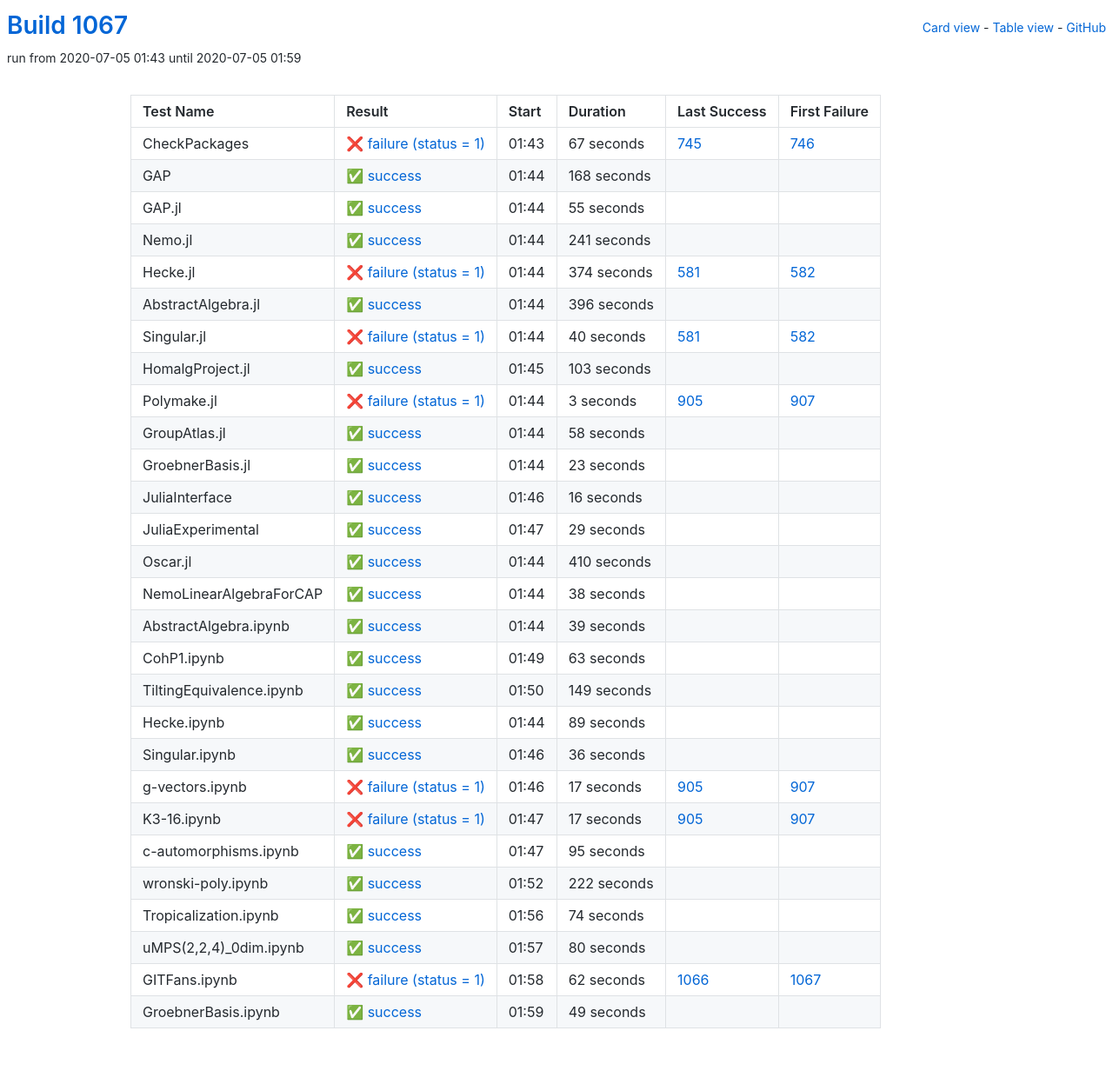
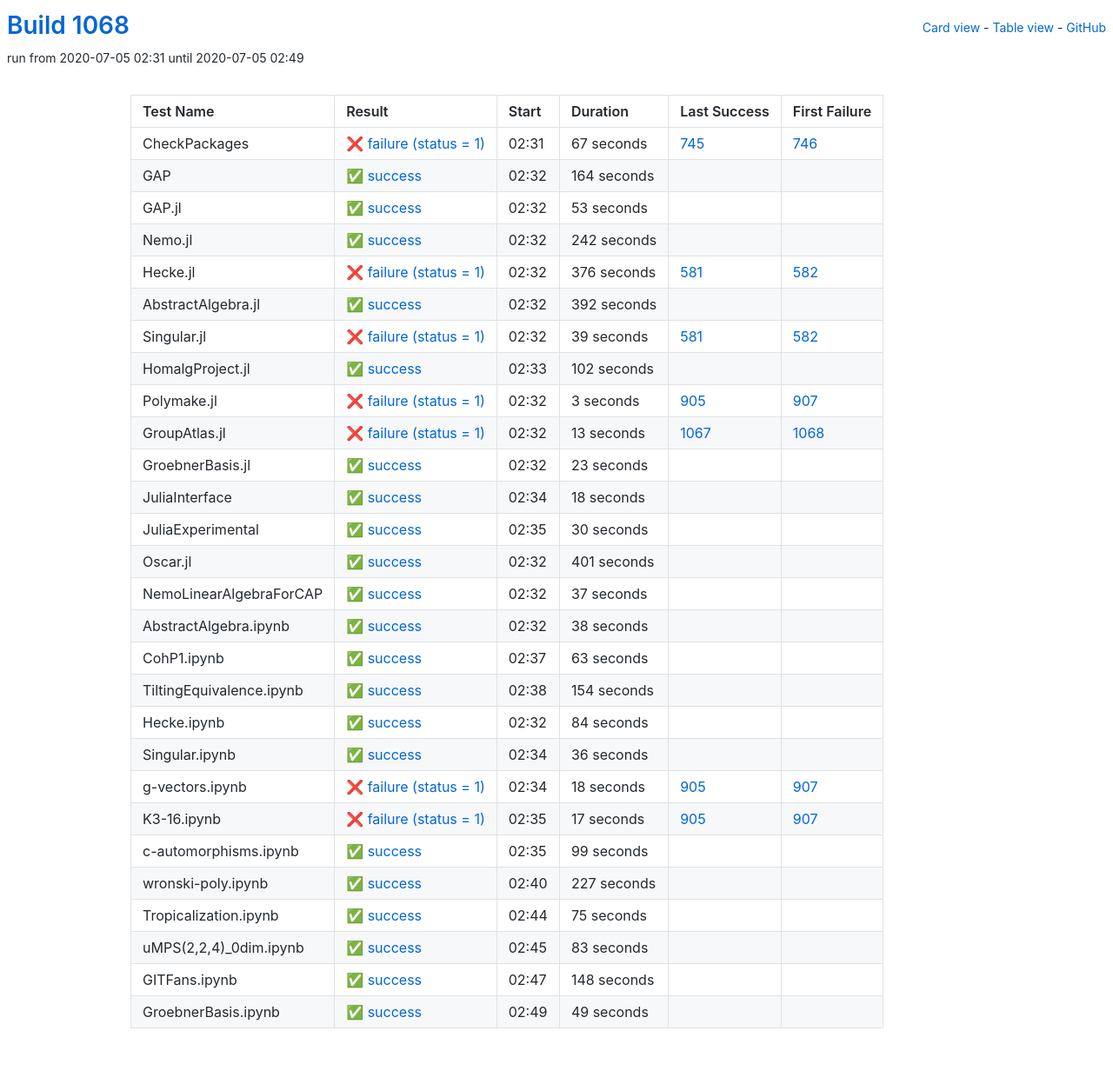
Before and after one commit to oscar-system/oscar-ci-status-1.4, a Jekyll site: the page built from table.html, in a window 1280 px wide. Shown: the whole page at 87% size. Built offline with Jekyll 4.4.1, drawn with Linux system fonts in a browser that asks for light colours.

Commit message:
Build #1068

```diff
--- a/_data/ci.yml
+++ b/_data/ci.yml
@@ -1,6 +1,6 @@
 ---
-build: 1067
-build_url: https://oscarci.mathematik.uni-kl.de/job/oscar-julia-1.4/1067/
+build: 1068
+build_url: https://oscarci.mathematik.uni-kl.de/job/oscar-julia-1.4/1068/
 job: oscar-julia-1.4
 organization: oscar-system
 repo: oscar-ci-status-1.4
@@ -8,8 +8,8 @@ repourl: https://github.com/oscar-system/oscar-ci-status-1.4
 tests:
 - name: CheckPackages
   id: checkpackages
-  log: https://oscarci.mathematik.uni-kl.de/job/oscar-julia-1.4/1067/artifact/logs/build-1067/CheckPackages.log
-  start: 2020-07-05 01:43
+  log: https://oscarci.mathematik.uni-kl.de/job/oscar-julia-1.4/1068/artifact/logs/build-1068/CheckPackages.log
+  start: 2020-07-05 02:31
   success: false
   exitcode: 1
   status: failure
@@ -20,92 +20,92 @@ tests:
   first_failure_url: https://oscarci.mathematik.uni-kl.de/job/oscar-julia-1.4/746/
 - name: GAP
   id: gap
-  log: https://oscarci.mathematik.uni-kl.de/job/oscar-julia-1.4/1067/artifact/logs/build-1067/GAP.log
-  start: 2020-07-05 01:44
+  log: https://oscarci.mathematik.uni-kl.de/job/oscar-julia-1.4/1068/artifact/logs/build-1068/GAP.log
+  start: 2020-07-05 02:32
   success: true
   exitcode: 0
   status: success
-  duration: 168
+  duration: 164
   last_success: false
   last_success_url:
   first_failure: false
   first_failure_url:
 - name: GAP.jl
   id: gap-jl
-  log: https://oscarci.mathematik.uni-kl.de/job/oscar-julia-1.4/1067/artifact/logs/build-1067/GAP.jl.log
-  start: 2020-07-05 01:44
+  log: https://oscarci.mathematik.uni-kl.de/job/oscar-julia-1.4/1068/artifact/logs/build-1068/GAP.jl.log
+  start: 2020-07-05 02:32
   success: true
   exitcode: 0
   status: success
-  duration: 55
+  duration: 53
   last_success: false
   last_success_url:
   first_failure: false
   first_failure_url:
 - name: Nemo.jl
   id: nemo-jl
-  log: https://oscarci.mathematik.uni-kl.de/job/oscar-julia-1.4/1067/artifact/logs/build-1067/Nemo.jl.log
-  start: 2020-07-05 01:44
+  log: https://oscarci.mathematik.uni-kl.de/job/oscar-julia-1.4/1068/artifact/logs/build-1068/Nemo.jl.log
+  start: 2020-07-05 02:32
   success: true
   exitcode: 0
   status: success
-  duration: 241
+  duration: 242
   last_success: false
   last_success_url:
   first_failure: false
   first_failure_url:
 - name: Hecke.jl
   id: hecke-jl
-  log: https://oscarci.mathematik.uni-kl.de/job/oscar-julia-1.4/1067/artifact/logs/build-1067/Hecke.jl.log
-  start: 2020-07-05 01:44
+  log: https://oscarci.mathematik.uni-kl.de/job/oscar-julia-1.4/1068/artifact/logs/build-1068/Hecke.jl.log
+  start: 2020-07-05 02:32
   success: false
   exitcode: 1
   status: failure
-  duration: 374
+  duration: 376
   last_success: 581
   last_success_url: https://oscarci.mathematik.uni-kl.de/job/oscar-julia-1.4/581/
   first_failure: 582
   first_failure_url: https://oscarci.mathematik.uni-kl.de/job/oscar-julia-1.4/582/
 - name: AbstractAlgebra.jl
   id: abstractalgebra-jl
-  log: https://oscarci.mathematik.uni-kl.de/job/oscar-julia-1.4/1067/artifact/logs/build-1067/AbstractAlgebra.jl.log
-  start: 2020-07-05 01:44
+  log: https://oscarci.mathematik.uni-kl.de/job/oscar-julia-1.4/1068/artifact/logs/build-1068/AbstractAlgebra.jl.log
+  start: 2020-07-05 02:32
   success: true
   exitcode: 0
   status: success
-  duration: 396
+  duration: 392
   last_success: false
   last_success_url:
   first_failure: false
   first_failure_url:
 - name: Singular.jl
   id: singular-jl
-  log: https://oscarci.mathematik.uni-kl.de/job/oscar-julia-1.4/1067/artifact/logs/build-1067/Singular.jl.log
-  start: 2020-07-05 01:44
+  log: https://oscarci.mathematik.uni-kl.de/job/oscar-julia-1.4/1068/artifact/logs/build-1068/Singular.jl.log
+  start: 2020-07-05 02:32
   success: false
   exitcode: 1
   status: failure
-  duration: 40
+  duration: 39
   last_success: 581
   last_success_url: https://oscarci.mathematik.uni-kl.de/job/oscar-julia-1.4/581/
   first_failure: 582
   first_failure_url: https://oscarci.mathematik.uni-kl.de/job/oscar-julia-1.4/582/
 - name: HomalgProject.jl
   id: homalgproject-jl
-  log: https://oscarci.mathematik.uni-kl.de/job/oscar-julia-1.4/1067/artifact/logs/build-1067/HomalgProject.jl.log
-  start: 2020-07-05 01:45
+  log: https://oscarci.mathematik.uni-kl.de/job/oscar-julia-1.4/1068/artifact/logs/build-1068/HomalgProject.jl.log
+  start: 2020-07-05 02:33
   success: true
   exitcode: 0
   status: success
-  duration: 103
+  duration: 102
   last_success: false
   last_success_url:
   first_failure: false
   first_failure_url:
 - name: Polymake.jl
   id: polymake-jl
-  log: https://oscarci.mathematik.uni-kl.de/job/oscar-julia-1.4/1067/artifact/logs/build-1067/Polymake.jl.log
-  start: 2020-07-05 01:44
+  log: https://oscarci.mathematik.uni-kl.de/job/oscar-julia-1.4/1068/artifact/logs/build-1068/Polymake.jl.log
+  start: 2020-07-05 02:32
   success: false
   exitcode: 1
   status: failure
@@ -116,20 +116,20 @@ tests:
   first_failure_url: https://oscarci.mathematik.uni-kl.de/job/oscar-julia-1.4/907/
 - name: GroupAtlas.jl
   id: groupatlas-jl
-  log: https://oscarci.mathematik.uni-kl.de/job/oscar-julia-1.4/1067/artifact/logs/build-1067/GroupAtlas.jl.log
-  start: 2020-07-05 01:44
-  success: true
-  exitcode: 0
-  status: success
-  duration: 58
-  last_success: false
-  last_success_url:
-  first_failure: false
-  first_failure_url:
+  log: https://oscarci.mathematik.uni-kl.de/job/oscar-julia-1.4/1068/artifact/logs/build-1068/GroupAtlas.jl.log
+  start: 2020-07-05 02:32
+  success: false
+  exitcode: 1
+  status: failure
+  duration: 13
+  last_success: 1067
+  last_success_url: https://oscarci.mathematik.uni-kl.de/job/oscar-julia-1.4/1067/
+  first_failure: 1068
+  first_failure_url: https://oscarci.mathematik.uni-kl.de/job/oscar-julia-1.4/1068/
 - name: GroebnerBasis.jl
   id: groebnerbasis-jl
-  log: https://oscarci.mathematik.uni-kl.de/job/oscar-julia-1.4/1067/artifact/logs/build-1067/GroebnerBasis.jl.log
-  start: 2020-07-05 01:44
+  log: https://oscarci.mathematik.uni-kl.de/job/oscar-julia-1.4/1068/artifact/logs/build-1068/GroebnerBasis.jl.log
+  start: 2020-07-05 02:32
   success: true
   exitcode: 0
   status: success
@@ -140,44 +140,56 @@ tests:
   first_failure_url:
 - name: JuliaInterface
   id: juliainterface
-  log: https://oscarci.mathematik.uni-kl.de/job/oscar-julia-1.4/1067/artifact/logs/build-1067/JuliaInterface.log
-  start: 2020-07-05 01:46
+  log: https://oscarci.mathematik.uni-kl.de/job/oscar-julia-1.4/1068/artifact/logs/build-1068/JuliaInterface.log
+  start: 2020-07-05 02:34
   success: true
   exitcode: 0
   status: success
-  duration: 16
+  duration: 18
   last_success: false
   last_success_url:
   first_failure: false
   first_failure_url:
 - name: JuliaExperimental
   id: juliaexperimental
-  log: https://oscarci.mathematik.uni-kl.de/job/oscar-julia-1.4/1067/artifact/logs/build-1067/JuliaExperimental.log
-  start: 2020-07-05 01:47
+  log: https://oscarci.mathematik.uni-kl.de/job/oscar-julia-1.4/1068/artifact/logs/build-1068/JuliaExperimental.log
+  start: 2020-07-05 02:35
   success: true
   exitcode: 0
   status: success
-  duration: 29
+  duration: 30
   last_success: false
   last_success_url:
   first_failure: false
   first_failure_url:
 - name: Oscar.jl
   id: oscar-jl
-  log: https://oscarci.mathematik.uni-kl.de/job/oscar-julia-1.4/1067/artifact/logs/build-1067/Oscar.jl.log
-  start: 2020-07-05 01:44
+  log: https://oscarci.mathematik.uni-kl.de/job/oscar-julia-1.4/1068/artifact/logs/build-1068/Oscar.jl.log
+  start: 2020-07-05 02:32
   success: true
   exitcode: 0
   status: success
-  duration: 410
+  duration: 401
   last_success: false
   last_success_url:
   first_failure: false
   first_failure_url:
 - name: NemoLinearAlgebraForCAP
   id: nemolinearalgebraforcap
-  log: https://oscarci.mathematik.uni-kl.de/job/oscar-julia-1.4/1067/artifact/logs/build-1067/NemoLinearAlgebraForCAP.log
-  start: 2020-07-05 01:44
+  log: https://oscarci.mathematik.uni-kl.de/job/oscar-julia-1.4/1068/artifact/logs/build-1068/NemoLinearAlgebraForCAP.log
+  start: 2020-07-05 02:32
+  success: true
+  exitcode: 0
+  status: success
+  duration: 37
+  last_success: false
+  last_success_url:
+  first_failure: false
+  first_failure_url:
+- name: AbstractAlgebra.ipynb
+  id: abstractalgebra-ipynb
+  log: https://oscarci.mathematik.uni-kl.de/job/oscar-julia-1.4/1068/artifact/logs/build-1068/AbstractAlgebra.ipynb.log
+  start: 2020-07-05 02:32
   success: true
   exitcode: 0
   status: success
@@ -186,22 +198,10 @@ tests:
   last_success_url:
   first_failure: false
   first_failure_url:
-- name: AbstractAlgebra.ipynb
-  id: abstractalgebra-ipynb
-  log: https://oscarci.mathematik.uni-kl.de/job/oscar-julia-1.4/1067/artifact/logs/build-1067/AbstractAlgebra.ipynb.log
-  start: 2020-07-05 01:44
-  success: true
-  exitcode: 0
-  status: success
-  duration: 39
-  last_success: false
-  last_success_url:
-  first_failure: false
-  first_failure_url:
 - name: CohP1.ipynb
   id: cohp1-ipynb
-  log: https://oscarci.mathematik.uni-kl.de/job/oscar-julia-1.4/1067/artifact/logs/build-1067/CohP1.ipynb.log
-  start: 2020-07-05 01:49
+  log: https://oscarci.mathematik.uni-kl.de/job/oscar-julia-1.4/1068/artifact/logs/build-1068/CohP1.ipynb.log
+  start: 2020-07-05 02:37
   success: true
   exitcode: 0
   status: success
@@ -212,32 +212,32 @@ tests:
   first_failure_url:
 - name: TiltingEquivalence.ipynb
   id: tiltingequivalence-ipynb
-  log: https://oscarci.mathematik.uni-kl.de/job/oscar-julia-1.4/1067/artifact/logs/build-1067/TiltingEquivalence.ipynb.log
-  start: 2020-07-05 01:50
+  log: https://oscarci.mathematik.uni-kl.de/job/oscar-julia-1.4/1068/artifact/logs/build-1068/TiltingEquivalence.ipynb.log
+  start: 2020-07-05 02:38
   success: true
   exitcode: 0
   status: success
-  duration: 149
+  duration: 154
   last_success: false
   last_success_url:
   first_failure: false
   first_failure_url:
 - name: Hecke.ipynb
   id: hecke-ipynb
-  log: https://oscarci.mathematik.uni-kl.de/job/oscar-julia-1.4/1067/artifact/logs/build-1067/Hecke.ipynb.log
-  start: 2020-07-05 01:44
+  log: https://oscarci.mathematik.uni-kl.de/job/oscar-julia-1.4/1068/artifact/logs/build-1068/Hecke.ipynb.log
+  start: 2020-07-05 02:32
   success: true
   exitcode: 0
   status: success
-  duration: 89
+  duration: 84
   last_success: false
   last_success_url:
   first_failure: false
   first_failure_url:
 - name: Singular.ipynb
   id: singular-ipynb
-  log: https://oscarci.mathematik.uni-kl.de/job/oscar-julia-1.4/1067/artifact/logs/build-1067/Singular.ipynb.log
-  start: 2020-07-05 01:46
+  log: https://oscarci.mathematik.uni-kl.de/job/oscar-julia-1.4/1068/artifact/logs/build-1068/Singular.ipynb.log
+  start: 2020-07-05 02:34
   success: true
   exitcode: 0
   status: success
@@ -248,20 +248,20 @@ tests:
   first_failure_url:
 - name: g-vectors.ipynb
   id: g-vectors-ipynb
-  log: https://oscarci.mathematik.uni-kl.de/job/oscar-julia-1.4/1067/artifact/logs/build-1067/g-vectors.ipynb.log
-  start: 2020-07-05 01:46
+  log: https://oscarci.mathematik.uni-kl.de/job/oscar-julia-1.4/1068/artifact/logs/build-1068/g-vectors.ipynb.log
+  start: 2020-07-05 02:34
   success: false
   exitcode: 1
   status: failure
-  duration: 17
+  duration: 18
   last_success: 905
   last_success_url: https://oscarci.mathematik.uni-kl.de/job/oscar-julia-1.4/905/
   first_failure: 907
   first_failure_url: https://oscarci.mathematik.uni-kl.de/job/oscar-julia-1.4/907/
 - name: K3-16.ipynb
   id: k3-16-ipynb
-  log: https://oscarci.mathematik.uni-kl.de/job/oscar-julia-1.4/1067/artifact/logs/build-1067/K3-16.ipynb.log
-  start: 2020-07-05 01:47
+  log: https://oscarci.mathematik.uni-kl.de/job/oscar-julia-1.4/1068/artifact/logs/build-1068/K3-16.ipynb.log
+  start: 2020-07-05 02:35
   success: false
   exitcode: 1
   status: failure
@@ -272,68 +272,68 @@ tests:
   first_failure_url: https://oscarci.mathematik.uni-kl.de/job/oscar-julia-1.4/907/
 - name: c-automorphisms.ipynb
   id: c-automorphisms-ipynb
-  log: https://oscarci.mathematik.uni-kl.de/job/oscar-julia-1.4/1067/artifact/logs/build-1067/c-automorphisms.ipynb.log
-  start: 2020-07-05 01:47
+  log: https://oscarci.mathematik.uni-kl.de/job/oscar-julia-1.4/1068/artifact/logs/build-1068/c-automorphisms.ipynb.log
+  start: 2020-07-05 02:35
   success: true
   exitcode: 0
   status: success
-  duration: 95
+  duration: 99
   last_success: false
   last_success_url:
   first_failure: false
   first_failure_url:
 - name: wronski-poly.ipynb
   id: wronski-poly-ipynb
-  log: https://oscarci.mathematik.uni-kl.de/job/oscar-julia-1.4/1067/artifact/logs/build-1067/wronski-poly.ipynb.log
-  start: 2020-07-05 01:52
+  log: https://oscarci.mathematik.uni-kl.de/job/oscar-julia-1.4/1068/artifact/logs/build-1068/wronski-poly.ipynb.log
+  start: 2020-07-05 02:40
   success: true
   exitcode: 0
   status: success
-  duration: 222
+  duration: 227
   last_success: false
   last_success_url:
   first_failure: false
   first_failure_url:
 - name: Tropicalization.ipynb
   id: tropicalization-ipynb
-  log: https://oscarci.mathematik.uni-kl.de/job/oscar-julia-1.4/1067/artifact/logs/build-1067/Tropicalization.ipynb.log
-  start: 2020-07-05 01:56
+  log: https://oscarci.mathematik.uni-kl.de/job/oscar-julia-1.4/1068/artifact/logs/build-1068/Tropicalization.ipynb.log
+  start: 2020-07-05 02:44
   success: true
   exitcode: 0
   status: success
-  duration: 74
+  duration: 75
   last_success: false
   last_success_url:
   first_failure: false
   first_failure_url:
 - name: uMPS(2,2,4)_0dim.ipynb
   id: umps-2-2-4-0dim-ipynb
-  log: https://oscarci.mathematik.uni-kl.de/job/oscar-julia-1.4/1067/artifact/logs/build-1067/uMPS-2-2-4-_0dim.ipynb.log
-  start: 2020-07-05 01:57
+  log: https://oscarci.mathematik.uni-kl.de/job/oscar-julia-1.4/1068/artifact/logs/build-1068/uMPS-2-2-4-_0dim.ipynb.log
+  start: 2020-07-05 02:45
   success: true
   exitcode: 0
   status: success
-  duration: 80
+  duration: 83
   last_success: false
   last_success_url:
   first_failure: false
   first_failure_url:
 - name: GITFans.ipynb
   id: gitfans-ipynb
-  log: https://oscarci.mathematik.uni-kl.de/job/oscar-julia-1.4/1067/artifact/logs/build-1067/GITFans.ipynb.log
-  start: 2020-07-05 01:58
-  success: false
-  exitcode: 1
-  status: failure
-  duration: 62
-  last_success: 1066
-  last_success_url: https://oscarci.mathematik.uni-kl.de/job/oscar-julia-1.4/1066/
-  first_failure: 1067
-  first_failure_url: https://oscarci.mathematik.uni-kl.de/job/oscar-julia-1.4/1067/
+  log: https://oscarci.mathematik.uni-kl.de/job/oscar-julia-1.4/1068/artifact/logs/build-1068/GITFans.ipynb.log
+  start: 2020-07-05 02:47
+  success: true
+  exitcode: 0
+  status: success
+  duration: 148
+  last_success: false
+  last_success_url:
+  first_failure: false
+  first_failure_url:
 - name: GroebnerBasis.ipynb
   id: groebnerbasis-ipynb
-  log: https://oscarci.mathematik.uni-kl.de/job/oscar-julia-1.4/1067/artifact/logs/build-1067/GroebnerBasis.ipynb.log
-  start: 2020-07-05 01:59
+  log: https://oscarci.mathematik.uni-kl.de/job/oscar-julia-1.4/1068/artifact/logs/build-1068/GroebnerBasis.ipynb.log
+  start: 2020-07-05 02:49
   success: true
   exitcode: 0
   status: success
```
Also changed, not shown: README.md.
